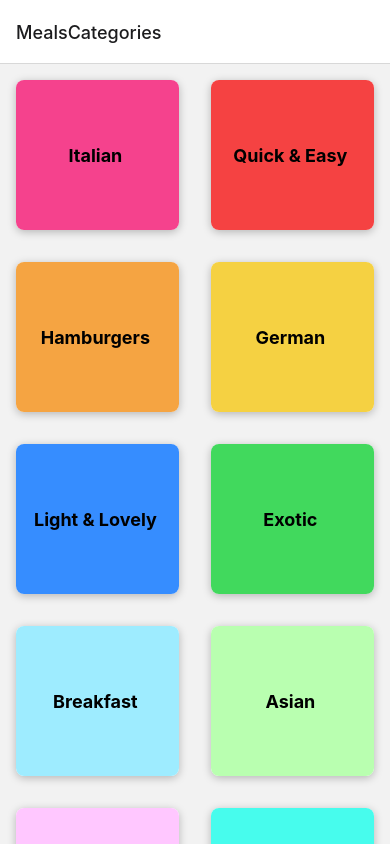
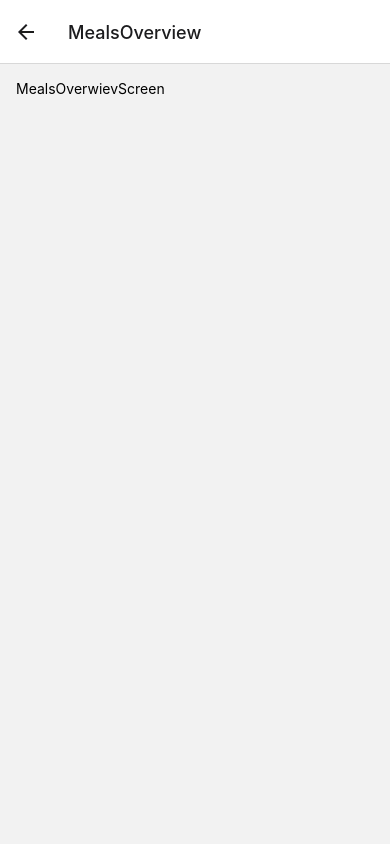
Before and after one commit to DusanVulic/ReacNATIVE-Meal-APP, a React Native app: screen /MealsOverview in a window 390 px wide. Built offline with nearby package versions, Linux system fonts and the light colour scheme.

Commit message:
Implementing Navigation Between Two Screens

```diff
--- a/App.js
+++ b/App.js
@@ -1,9 +1,13 @@
 import { StatusBar } from "expo-status-bar";
 import { StyleSheet, Text, View } from "react-native";
+
+//import screens
 import CategoryScreen from "./screens/CategoryScreen";
+import MealsOverwievScreen from "./screens/MealsOverwievScreen";
 
 // import of a NAVIGATION CONTAINER
 import { NavigationContainer } from "@react-navigation/native";
+
 //import to create stack
 import { createNativeStackNavigator } from "@react-navigation/native-stack";
 
@@ -16,6 +20,7 @@ export default function App() {
       <NavigationContainer>
         <Stack.Navigator>
           <Stack.Screen name="MealsCategories" component={CategoryScreen} />
+          <Stack.Screen name="MealsOverview" component={MealsOverwievScreen} />
         </Stack.Navigator>
       </NavigationContainer>
     </>
--- a/components/CategoryGridTile.js
+++ b/components/CategoryGridTile.js
@@ -1,6 +1,6 @@
 import { View, Pressable, Text, StyleSheet, Platform } from "react-native";
 
-const CategoryGridTile = ({ title, color }) => {
+const CategoryGridTile = ({ title, color, onPress }) => {
   return (
     <View style={styles.gridItem}>
       <Pressable
@@ -9,6 +9,7 @@ const CategoryGridTile = ({ title, color }) => {
           styles.button,
           pressed ? styles.buttonPressed : null,
         ]}
+        onPress={onPress}
       >
         <View style={[styles.innerContainer, { backgroundColor: color }]}>
           <Text style={styles.title}>{title} </Text>
--- a/screens/CategoryScreen.js
+++ b/screens/CategoryScreen.js
@@ -6,13 +6,23 @@ import { CATEGORIES } from "../data/dummy-data";
 //import from components
 import CategoryGridTile from "./../components/CategoryGridTile";
 
-const renderCategoryItem = (itemData) => {
-  return (
-    <CategoryGridTile title={itemData.item.title} color={itemData.item.color} />
-  );
-};
+const CategoryScreen = ({ navigation }) => {
+  // function that create single piece of flatlist
+  const renderCategoryItem = (itemData) => {
+    const presHandler = () => {
+      console.log("klik");
+      navigation.navigate("MealsOverview");
+    };
 
-const CategoryScreen = () => {
+    return (
+      <CategoryGridTile
+        title={itemData.item.title}
+        color={itemData.item.color}
+        onPress={presHandler}
+      />
+    );
+  };
+
   return (
     <FlatList
       data={CATEGORIES}
--- /dev/null
+++ b/screens/MealsOverwievScreen.js
@@ -0,0 +1,20 @@
+import { MEALS } from "../data/dummy-data";
+
+import { View, Text, StyleSheet } from "react-native";
+
+const MealsOverwievScreen = () => {
+  return (
+    <View style={styles.container}>
+      <Text>MealsOverwievScreen</Text>
+    </View>
+  );
+};
+
+export default MealsOverwievScreen;
+
+const styles = StyleSheet.create({
+  container: {
+    flex: 1,
+    padding: 16,
+  },
+});
```
